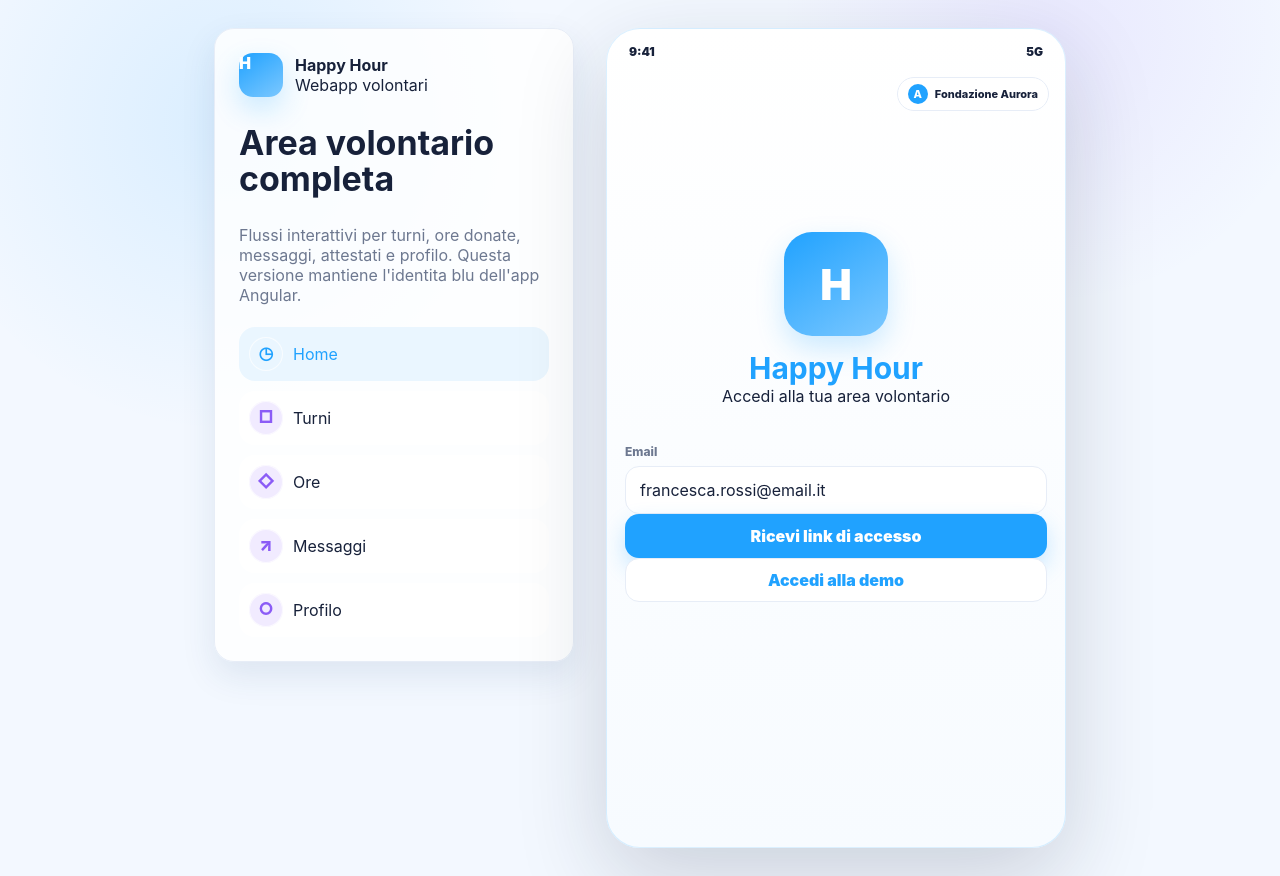
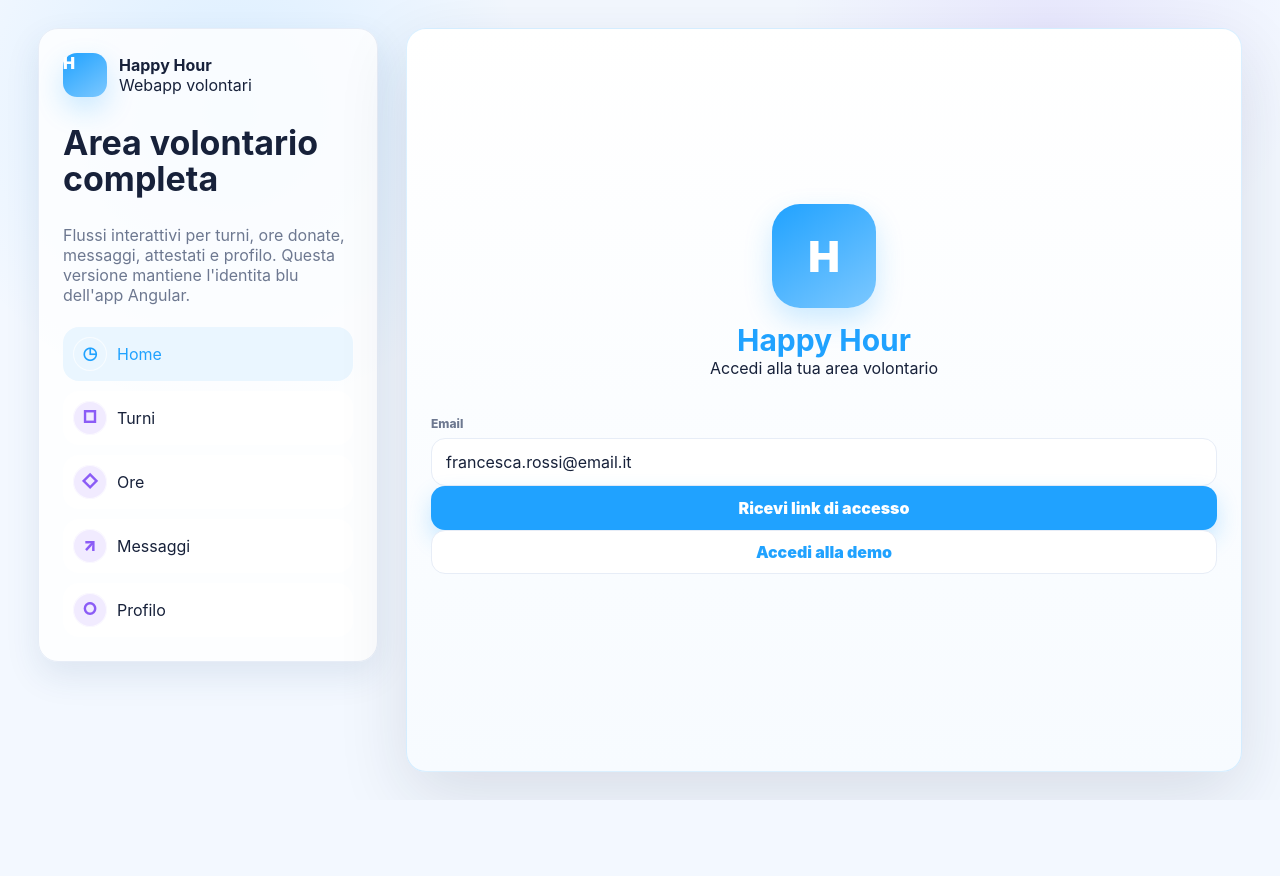
Before and after one commit to DCmrkt/happy-hour, an Angular app: page / in a window 1280 px wide. After the commit the page ends 800 px from the top, so only its background shows below. Built offline with nearby package versions, Linux system fonts and the light colour scheme.

Commit message:
Fix desktop layout and publish rosso asset

```diff
--- a/angular.json
+++ b/angular.json
@@ -50,6 +50,11 @@
               {
                 "glob": "**/*",
                 "input": "public"
+              },
+              {
+                "glob": "**/*",
+                "input": "rosso",
+                "output": "/rosso"
               }
             ],
             "styles": [
@@ -107,6 +112,11 @@
               {
                 "glob": "**/*",
                 "input": "public"
+              },
+              {
+                "glob": "**/*",
+                "input": "rosso",
+                "output": "/rosso"
               }
             ],
             "styles": [
--- a/src/app/app.css
+++ b/src/app/app.css
@@ -1,9 +1,11 @@
 .app-shell {
   min-height: 100vh;
   display: grid;
-  grid-template-columns: minmax(280px, 360px) minmax(360px, 460px);
+  grid-template-columns: minmax(260px, 340px) minmax(620px, 840px);
   justify-content: center;
-  gap: 32px;
+  gap: 28px;
+  width: min(100%, 1260px);
+  margin: 0 auto;
   padding: 28px;
 }
 
@@ -143,57 +145,16 @@ button {
 .phone-frame {
   position: relative;
   min-height: calc(100vh - 56px);
-  max-height: 920px;
-  overflow: hidden;
+  overflow: visible;
   border: 1px solid rgba(32, 162, 255, 0.16);
-  border-radius: 34px;
+  border-radius: 20px;
   background: linear-gradient(180deg, #ffffff 0%, #f7fbff 100%);
-  box-shadow: 0 30px 90px rgba(23, 33, 58, 0.18);
-}
-
-.statusbar {
-  height: 38px;
-  display: flex;
-  align-items: end;
-  justify-content: space-between;
-  padding: 0 22px 8px;
-  color: var(--ink);
-  font-size: 12px;
-  font-weight: 900;
-}
-
-.org-badge {
-  position: absolute;
-  top: 48px;
-  right: 16px;
-  z-index: 3;
-  display: flex;
-  align-items: center;
-  gap: 7px;
-  padding: 6px 10px;
-  border: 1px solid var(--line);
-  border-radius: 999px;
-  background: rgba(255, 255, 255, 0.92);
-  color: var(--ink);
-  font-size: 11px;
-  font-weight: 800;
-}
-
-.org-badge span {
-  width: 20px;
-  height: 20px;
-  display: grid;
-  place-items: center;
-  border-radius: 50%;
-  background: var(--blue);
-  color: white;
+  box-shadow: 0 24px 70px rgba(23, 33, 58, 0.12);
 }
 
 .app-scroll {
-  height: calc(100% - 38px);
-  max-height: calc(920px - 38px);
-  overflow: auto;
-  padding: 14px 18px 94px;
+  overflow: visible;
+  padding: 24px;
   scroll-behavior: smooth;
 }
 
@@ -261,8 +222,8 @@ button {
 }
 
 .card {
-  padding: 15px;
-  margin-bottom: 12px;
+  padding: 18px;
+  margin-bottom: 14px;
 }
 
 .hero {
@@ -294,7 +255,7 @@ button {
 .stats {
   display: grid;
   grid-template-columns: repeat(4, 1fr);
-  gap: 8px;
+  gap: 12px;
 }
 
 .stat {
@@ -570,7 +531,7 @@ time {
   right: 12px;
   bottom: 12px;
   left: 12px;
-  display: grid;
+  display: none;
   grid-template-columns: repeat(5, 1fr);
   gap: 4px;
   padding: 8px;
@@ -605,6 +566,7 @@ time {
 @media (max-width: 900px) {
   .app-shell {
     grid-template-columns: 1fr;
+    width: auto;
     padding: 0;
   }
 
@@ -614,13 +576,18 @@ time {
 
   .phone-frame {
     min-height: 100vh;
-    max-height: none;
+    overflow: hidden;
     border: 0;
     border-radius: 0;
   }
 
   .app-scroll {
-    max-height: none;
+    overflow: auto;
+    padding: 16px 16px 98px;
+  }
+
+  .bottom-nav {
+    display: grid;
   }
 }
 
--- a/src/app/app.html
+++ b/src/app/app.html
@@ -23,9 +23,6 @@
   </section>
 
   <section class="phone-frame">
-    <div class="statusbar"><span>9:41</span><span>5G</span></div>
-    <div class="org-badge"><span>A</span> Fondazione Aurora</div>
-
     <div class="app-scroll">
       @if (screen !== 'login') {
         <header class="app-header">
```
